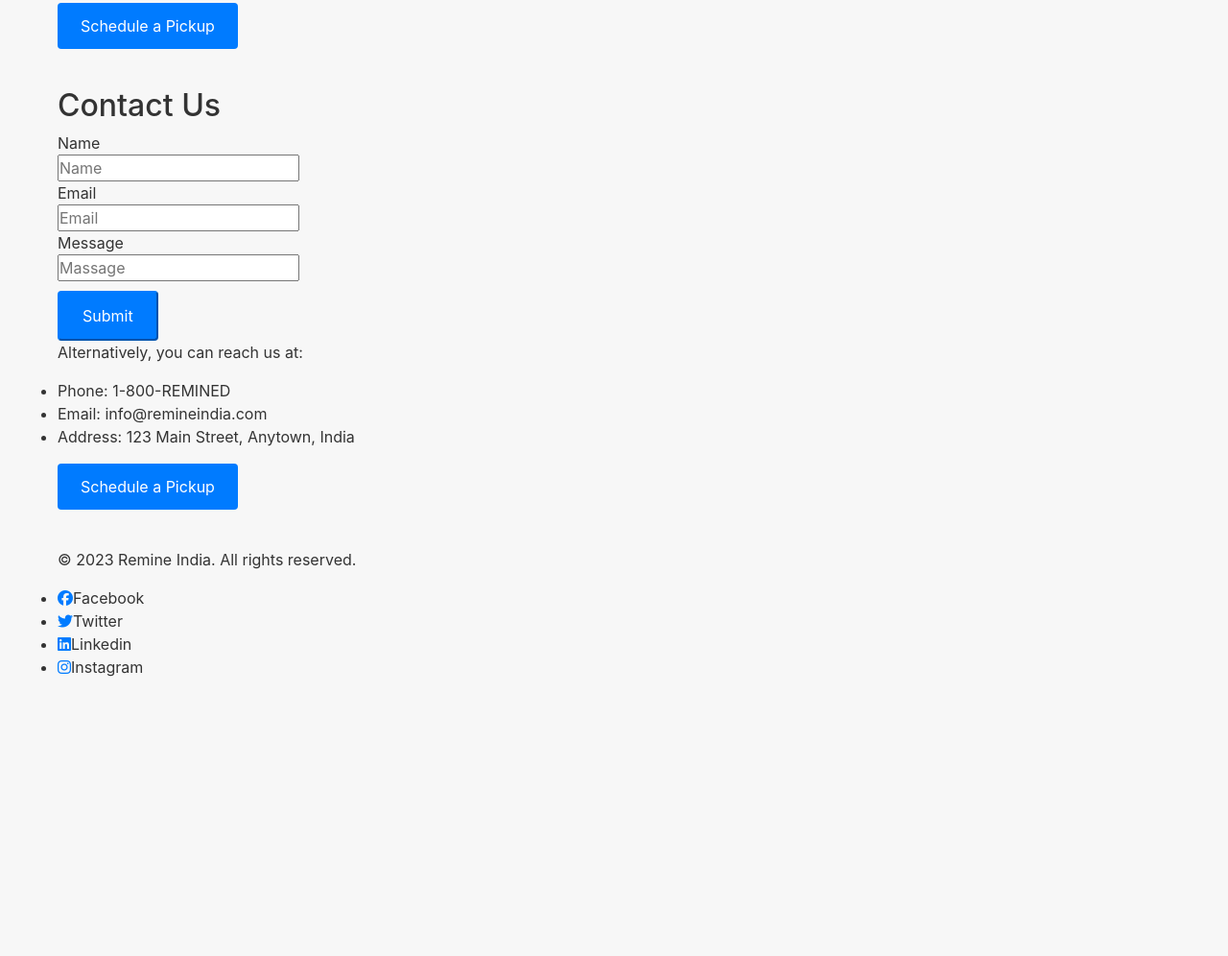
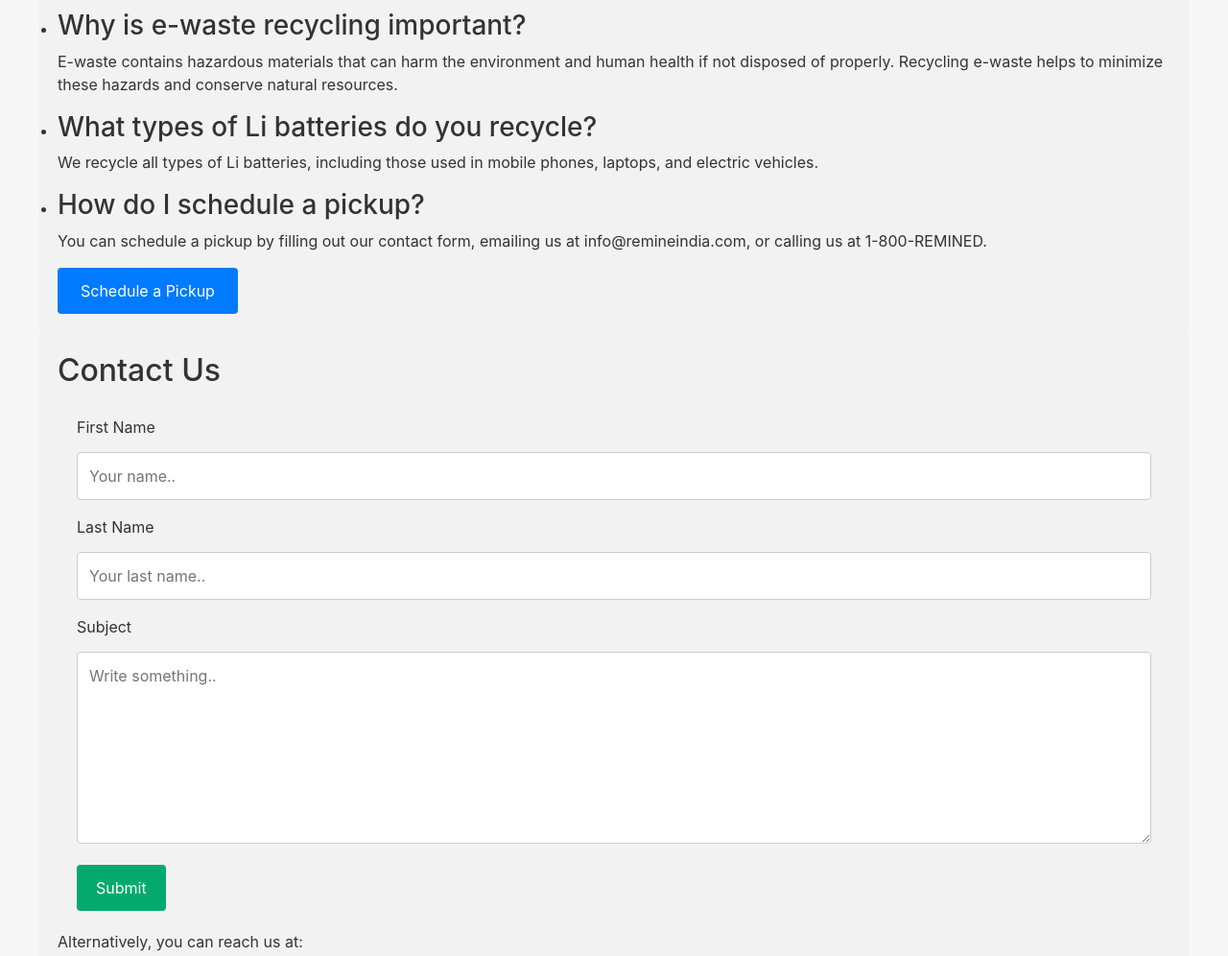
Before and after one commit to Noob2911/home_page, a plain HTML site: page index.html in a window 1280 px wide. Shown: the part 1413-2409 px from the top of the page at 96% size. Before the commit the page ends 2156 px from the top, so only its background shows below. Drawn offline with nearby package versions, Linux system fonts and the light colour scheme.

Commit message:
banner
test

```diff
--- a/home.css
+++ b/home.css
@@ -54,13 +54,18 @@ a:hover {
     color: #0062cc;
 }
 #banner{
-    margin-top: 100px;
+    margin-top: 80px;
+    height: 60vh;
     background-image: url("bgk.jpg");
     background-size: cover;
     background-position: center;
-    color: wheat;
+    opacity: 0.65;
 }
-
+.bnr{
+    text-align: center;
+    padding: 150px;
+    color: rgb(61, 3, 248);
+}
 header {
 	background-color: #fff;
 	box-shadow: 0 2px 4px rgba(0, 0, 0, 0.1);
@@ -190,6 +195,36 @@ header nav ul li {
     margin-top: 10px;
 }
 
+input[type=text], select, textarea {
+    width: 100%;
+    padding: 12px;
+    border: 1px solid #ccc;
+    border-radius: 4px;
+    box-sizing: border-box;
+    margin-top: 6px;
+    margin-bottom: 16px;
+    resize: vertical
+  }
+
+  input[type=submit] {
+    background-color: #04AA6D;
+    color: white;
+    padding: 12px 20px;
+    border: none;
+    border-radius: 4px;
+    cursor: pointer;
+  }
+
+  input[type=submit]:hover {
+    background-color: #45a049;
+  }
+
+  .container {
+    border-radius: 5px;
+    background-color: #f2f2f2;
+    padding: 20px;
+  }
+
 @media screen and (max-width:676px) {
     .navvv li{
         display: none;
--- a/index.html
+++ b/index.html
@@ -55,10 +55,10 @@
 	</header>
 
 	<section id="banner">
-		<div class="container">
-			<h1>Recycling E-Waste and Li Batteries for a Greener Future</h1>
+		<div class="bnr">
+			<h1>REMINE INDIA PRIVATE LIMITED</h1>
+			<h3>Recycling E-Waste and Li Batteries for a Greener Future</h3>
 			<p>Join us in promoting sustainability by responsibly managing e-waste and Li batteries</p>
-			<a href="#" class="btn-primary">Schedule a Pickup</a>
 		</div>
 	</section>
 
@@ -137,19 +137,30 @@
 		<div class="container contact">
 			<h2>Contact Us</h2>
 			<form action="#" method="post">
-				<div>
-					Name<br><input type="text" required placeholder="Name">
-				</div>
-				<div>
-					Email<br><input type="email" required placeholder="Email">
-				</div>
-				<div class="msg-border">
-					Message<br><input type="text" required placeholder="Massage">
-				</div>
+				<div class="container">
+					<form action="action_page.php">
 
-				<div class="sub-btn">
-					<button type="submit" class="btn-primary">Submit</button>
-				</div>
+					  <label for="fname">First Name</label>
+					  <input type="text" id="fname" name="firstname" placeholder="Your name..">
+
+					  <label for="lname">Last Name</label>
+					  <input type="text" id="lname" name="lastname" placeholder="Your last name..">
+
+					  <!-- <label for="country">Country</label>
+					  <select id="country" name="country">
+						<option value="australia">india</option>
+						<option value="australia">Australia</option>
+						<option value="canada">Canada</option>
+						<option value="usa">USA</option>
+					  </select> -->
+
+					  <label for="subject">Subject</label>
+					  <textarea id="subject" name="subject" placeholder="Write something.." style="height:200px"></textarea>
+
+					  <input type="submit" value="Submit">
+
+					</form>
+				  </div>
 			</form>
 			<div class="alt">
 				<p>Alternatively, you can reach us at:</p>
```
Also changed, not shown: 1 other file.
